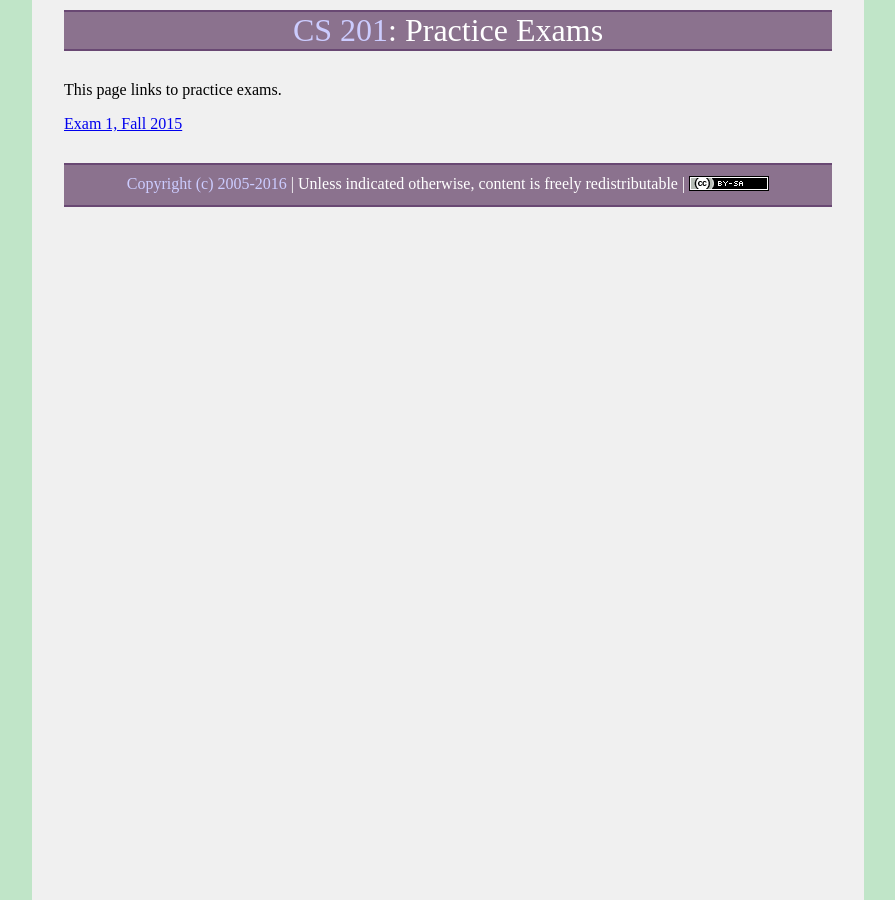
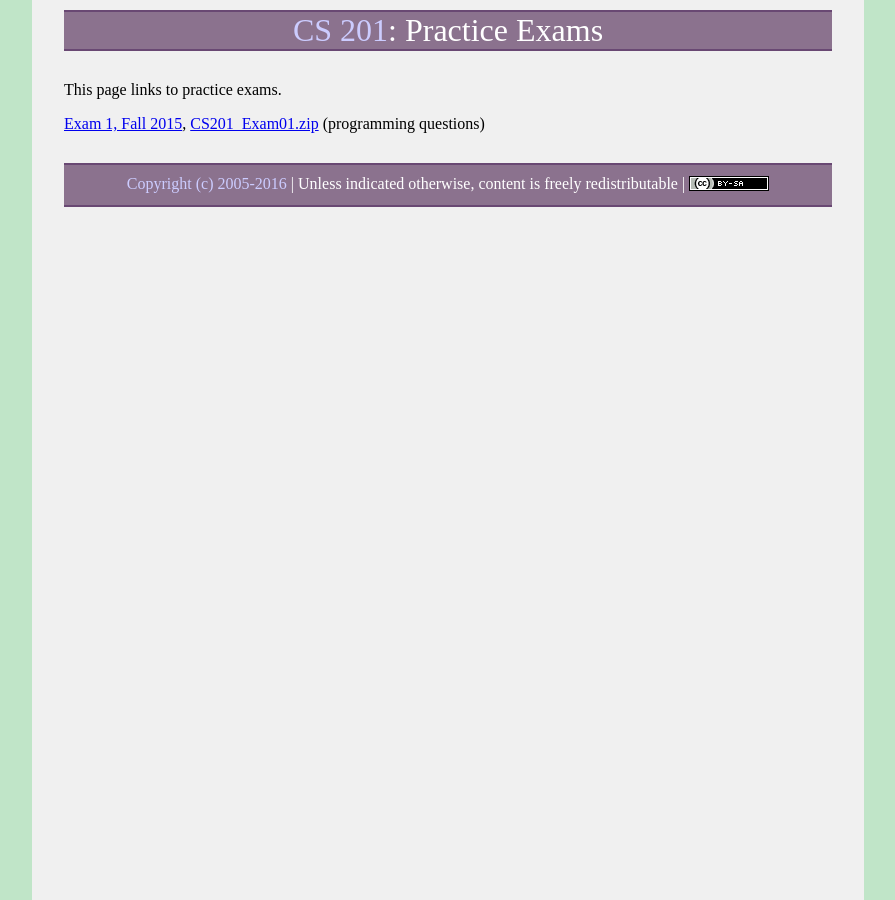
Before and after one commit to ycpcs/cs201-fall2016, a Jekyll site: the page built from practice/index.md, in a window 1280 px wide. Shown: the whole page, without its empty margins (192-1087 px from the left). Built offline with Jekyll 4.4.1, drawn with Linux system fonts in a browser that asks for light colours; some web fonts are replaced.

Commit message:
post programming zipfile

```diff
--- a/practice/index.md
+++ b/practice/index.md
@@ -5,4 +5,4 @@
 
 This page links to practice exams.
 
-[Exam 1, Fall 2015](cs201-fall2015-exam01.pdf)
+[Exam 1, Fall 2015](cs201-fall2015-exam01.pdf), [CS201\_Exam01.zip](CS201_Exam01.zip) (programming questions)
```
Also changed, not shown: 1 other file.
